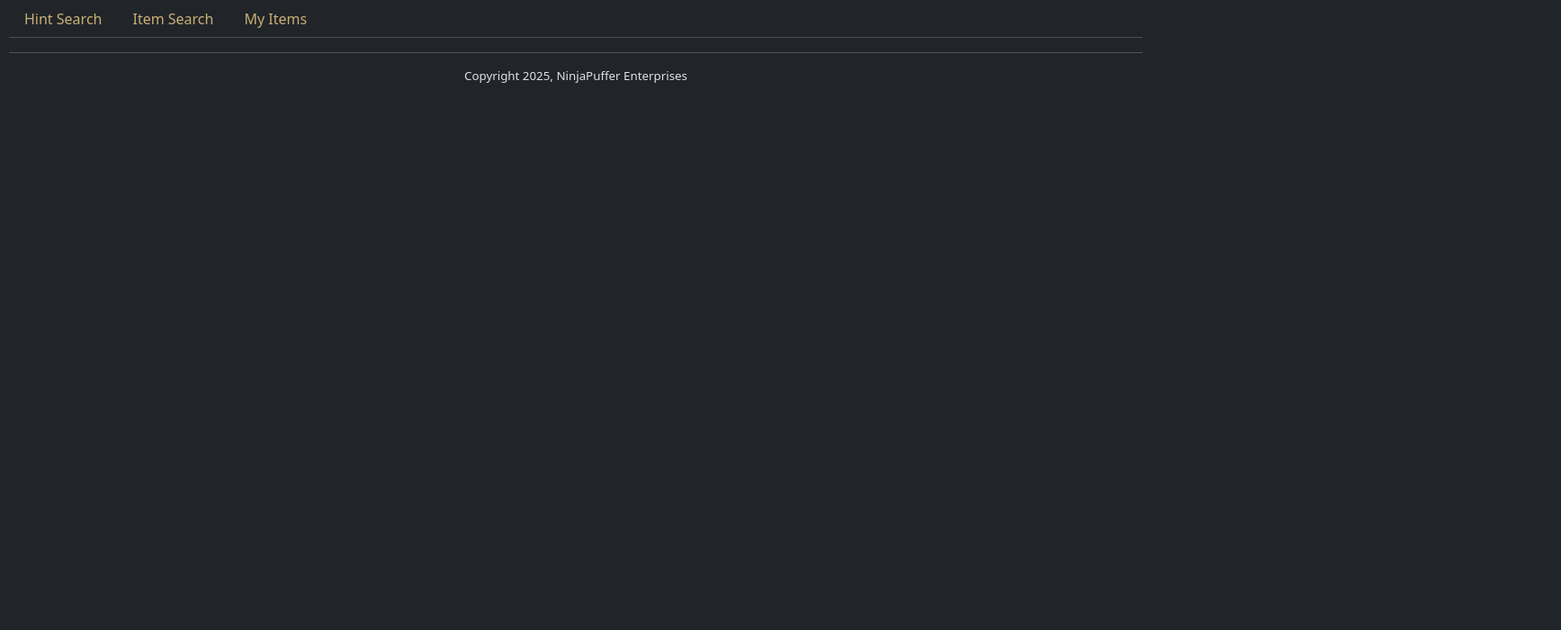
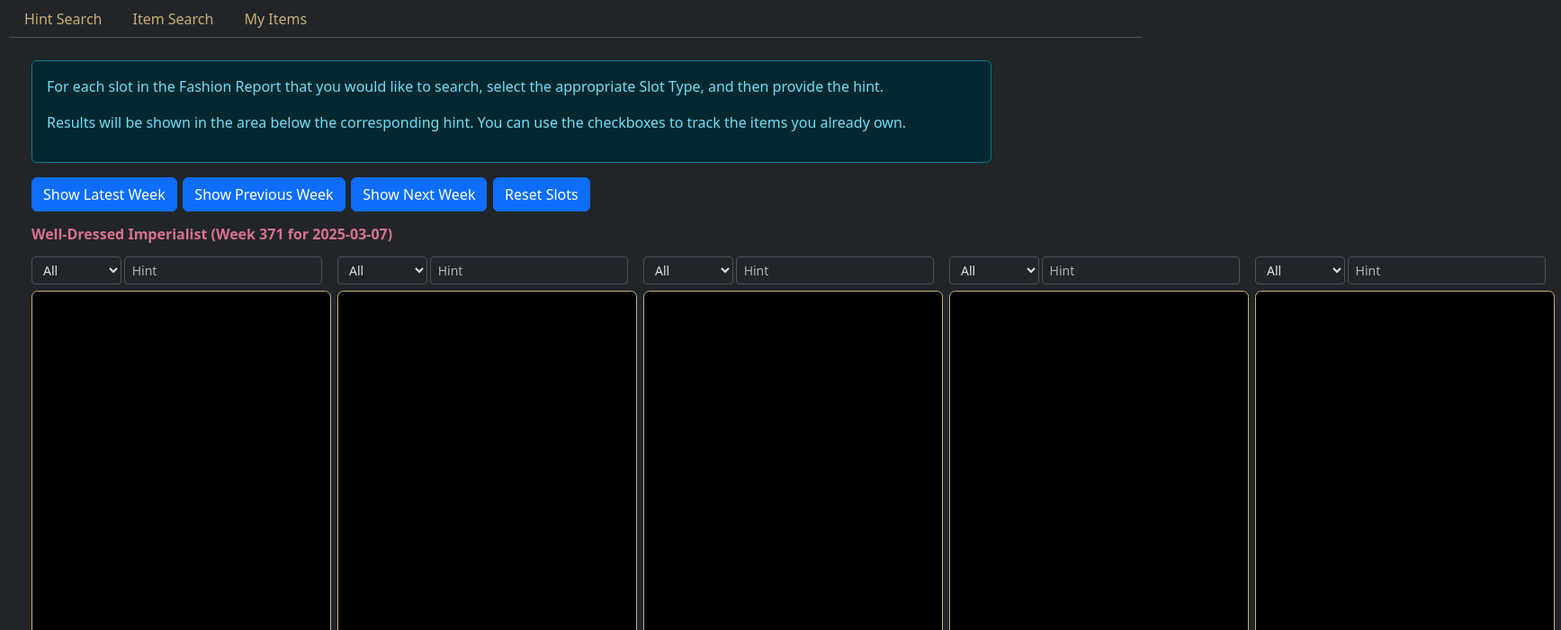
Before and after one commit to KevinAllenWiegand/ffxiv-fashion-report-v2, an Angular app: page /hintsearch in a window 1280 px wide. Shown: the part 100-800 px from the top of the page at 90% size, 1735 px wide, since content can reach past the window. Built offline with nearby package versions, Linux system fonts and the light colour scheme.

Commit message:
Milestone checkin

```diff
--- a/src/app/app.component.css
+++ b/src/app/app.component.css
@@ -31,6 +31,10 @@ h1 {
     color: #d8728f;
 }
 
+.content-container {
+    margin: 25px;
+}
+
 .footer {
     text-align: center;
     font-size: 10pt;
--- a/src/app/app.component.html
+++ b/src/app/app.component.html
@@ -14,7 +14,9 @@
         <li class="nav-item"><a class="nav-link" [routerLinkActive]="'active'" [routerLinkActiveOptions]="{exact:true}" routerLink="/myitems">My Items</a></li>
     </ul>
 
-    <router-outlet />
+    <div class="content-container">
+        <router-outlet />
+    </div>
 
     <div class="footer">
         <hr />
--- a/src/app/common/types.ts
+++ b/src/app/common/types.ts
@@ -24,3 +24,16 @@ export interface MasterData {
     slots: Slot[],
     reports: Report[]
 }
+
+export const SlotTypes = [
+    'All',
+    'Head',
+    'Body',
+    'Hands',
+    'Legs',
+    'Feet',
+    'Ear',
+    'Neck',
+    'Wrist',
+    'Ring'
+];
--- /dev/null
+++ b/src/app/components/hint-search-panel/hint-search-panel.component.css
@@ -0,0 +1,28 @@
+.slotType {
+    display: inline;
+    width: 75pt;
+    appearance: menulist;
+}
+
+.slotHint {
+    display: inline;
+    margin-left: 2pt;
+    width: 165pt;
+}
+
+.hint-search-container {
+    width: 250pt;
+    display: inline-block;
+    margin-right: 5pt;
+}
+
+.results {
+    height: 600px;
+    width: 250pt;
+    background-color: #000000;
+    color: #eee1c5;
+    overflow-y: auto;
+    margin: 5pt auto;
+    border-radius: 5pt;
+    border: 1px solid #caaf75;
+}
--- /dev/null
+++ b/src/app/components/hint-search-panel/hint-search-panel.component.html
@@ -0,0 +1,10 @@
+<div class="hint-search-container">
+    <select class="form-control form-control-sm slotType">
+        @for (slotType of SlotTypes; track $index) {
+        <option value="{{ slotType }}">{{ slotType }}</option>
+        }
+    </select>
+    <input type="text" class="form-control form-control-sm slotHint" placeholder="Hint" />
+
+    <div class="results"></div>
+</div>
--- /dev/null
+++ b/src/app/components/hint-search-panel/hint-search-panel.component.ts
@@ -0,0 +1,13 @@
+import { SlotTypes } from '../../common/types';
+import { Component } from '@angular/core';
+
+@Component({
+  selector: 'app-hint-search-panel',
+  standalone: true,
+  imports: [],
+  templateUrl: './hint-search-panel.component.html',
+  styleUrl: './hint-search-panel.component.css'
+})
+export class HintSearchPanelComponent {
+    get SlotTypes() { return SlotTypes; }
+}
--- a/src/app/components/hint-search/hint-search.component.css
+++ b/src/app/components/hint-search/hint-search.component.css
@@ -0,0 +1,17 @@
+.quickButtons {
+    margin-bottom: 10pt;
+}
+
+.quickButton {
+    margin-right: 5pt;
+}
+
+.weekTheme {
+    color: #d8728f;
+    font-weight: bold;
+    margin-bottom: 10pt;
+}
+
+.alert {
+    width: 800pt;
+}
--- a/src/app/components/hint-search/hint-search.component.html
+++ b/src/app/components/hint-search/hint-search.component.html
@@ -0,0 +1,29 @@
+<div class="alert alert-info">
+    <p>For each slot in the Fashion Report that you would like to search, select the appropriate Slot Type, and then
+        provide the hint.</p>
+    <p>Results will be shown in the area below the corresponding hint. You can use the checkboxes to track the items you
+        already own.</p>
+</div>
+
+<div class="quickButtons">
+    <input type="button" class="btn btn-primary quickButton" value="Show Latest Week" />
+    <input type="button" class="btn btn-primary quickButton" value="Show Previous Week" />
+    <input type="button" class="btn btn-primary quickButton" value="Show Next Week" />
+    <input type="button" class="btn btn-primary quickButton" value="Reset Slots" />
+</div>
+
+<div class="weekTheme">
+    @if (latestReport) {
+        {{ latestReport.theme }} (Week {{ latestReport.week }} for {{ latestReport.date }})
+    } @else {
+        Loading...
+    }
+</div>
+
+<div style="white-space: nowrap;">
+    <app-hint-search-panel></app-hint-search-panel>
+    <app-hint-search-panel></app-hint-search-panel>
+    <app-hint-search-panel></app-hint-search-panel>
+    <app-hint-search-panel></app-hint-search-panel>
+    <app-hint-search-panel></app-hint-search-panel>
+</div>
--- a/src/app/components/hint-search/hint-search.component.ts
+++ b/src/app/components/hint-search/hint-search.component.ts
@@ -1,16 +1,39 @@
 import { Component } from '@angular/core';
 import { MasterJsonService } from '../../services/MasterJsonService';
+import { Report, SlotTypes } from '../../common/types';
+import { Subscription } from 'rxjs';
+import { HintSearchPanelComponent } from "../hint-search-panel/hint-search-panel.component";
 
 @Component({
   selector: 'app-home',
   standalone: true,
-  imports: [],
+  imports: [HintSearchPanelComponent],
     templateUrl: './hint-search.component.html',
     styleUrl: './hint-search.component.css'
 })
 export class HintSearchComponent {
+    private dataAvailableSubscription: Subscription;
+    private latestReportData: Report | undefined;
+
     constructor(
         private readonly masterJsonService: MasterJsonService
     ) {
+        this.dataAvailableSubscription = masterJsonService.dataAvailable.subscribe(() => {
+            this.dataAvailableSubscription.unsubscribe();
+
+            const reports = masterJsonService.masterData?.reports;
+
+            if (reports && reports.length) {
+                this.latestReportData = reports[reports.length - 1];
+            }
+        });
     }
+
+    ngOnDestroy(): void {
+        if (this.dataAvailableSubscription) {
+            this.dataAvailableSubscription.unsubscribe();
+        }
+    }
+
+    get latestReport() { return this.latestReportData; }
 }
--- a/src/app/services/MasterJsonService.ts
+++ b/src/app/services/MasterJsonService.ts
@@ -1,18 +1,20 @@
 import { HttpClient } from '@angular/common/http';
-import { Injectable } from '@angular/core';
+import { EventEmitter, Injectable } from '@angular/core';
 import { MasterData } from '../common/types';
 
 @Injectable({
     providedIn: 'root'
 })
 export class MasterJsonService {
-    private masterData: MasterData | undefined;
+    dataAvailable = new EventEmitter<void>();
+    masterData: MasterData | undefined;
 
     constructor(
         private readonly httpClient: HttpClient
     ) {
         this.httpClient.get('master.json').subscribe((data: any) => {
             this.masterData = data;
+            this.dataAvailable.emit();
         });
     }
 }
```
Also changed, not shown: 1 other file (tests, documents, lock files or other folders).
